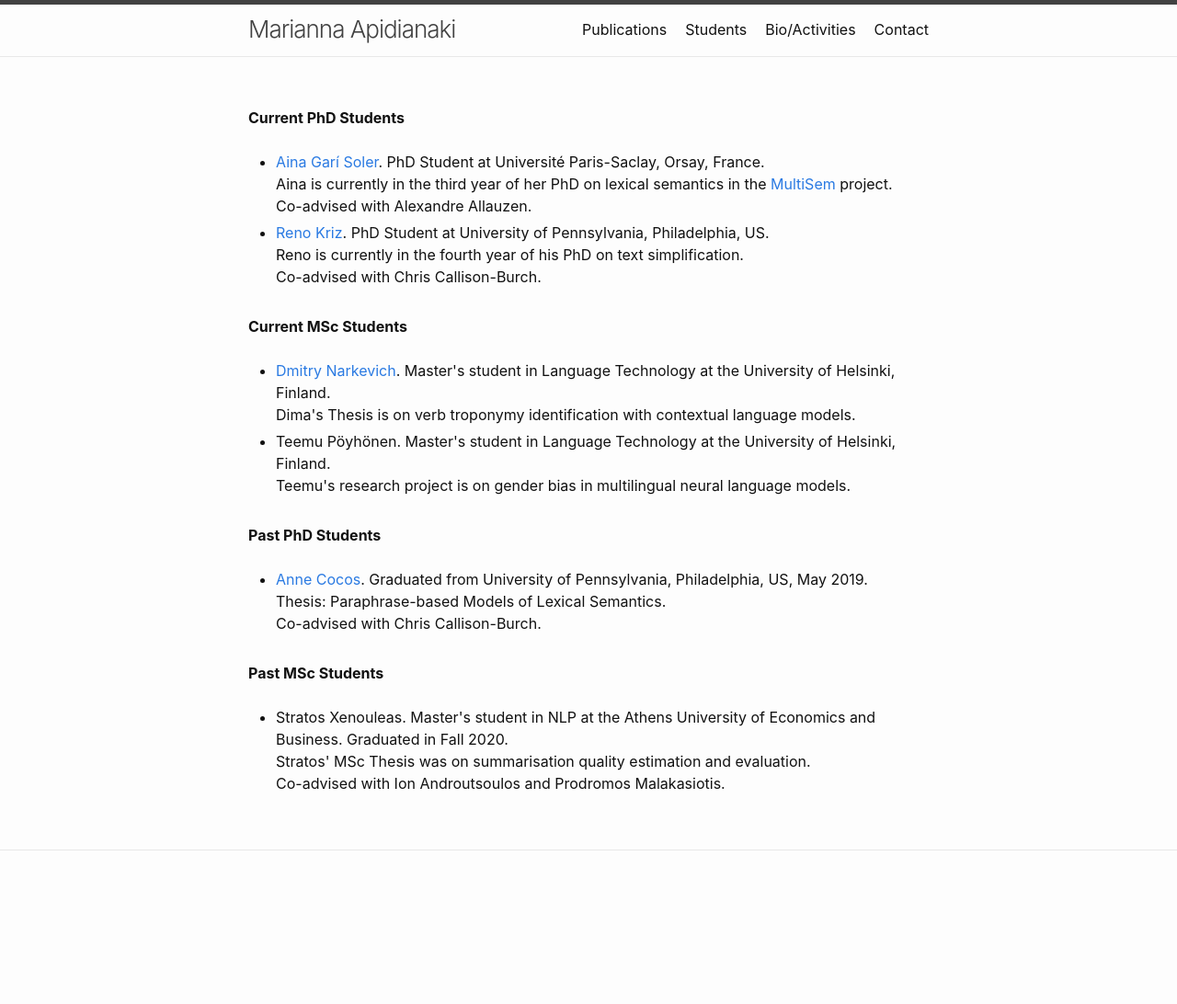
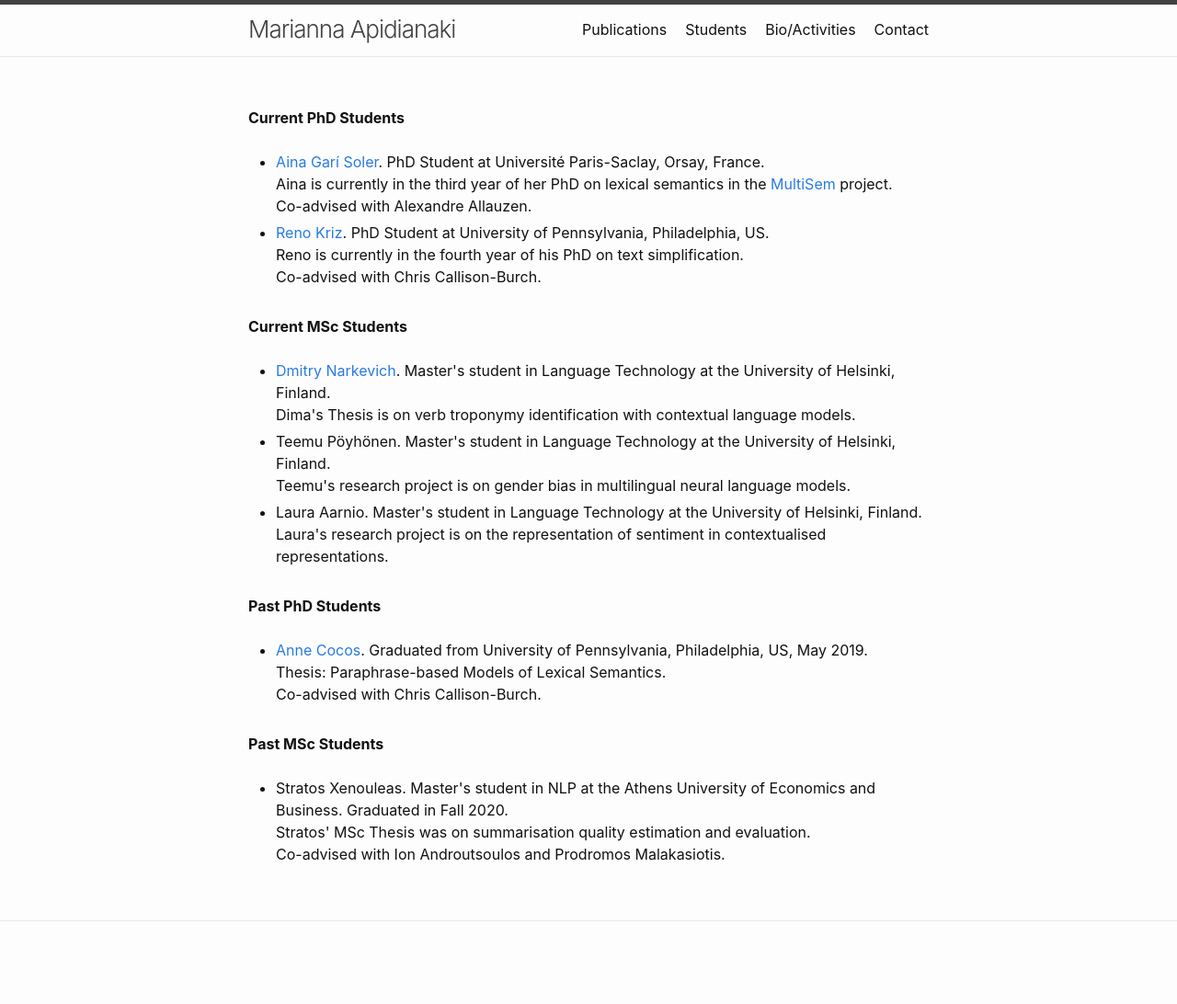
Before and after one commit to mariannaapi/mariannaapi.github.io, a Jekyll site: the page students/index.html, which Jekyll copies as it is, in a window 1280 px wide. Shown: the whole page at 92% size. Built offline with Jekyll 4.4.1, drawn with Linux system fonts in a browser that asks for light colours; before the commit the page ends 1015 px from its top, so only the background shows below that.

Commit message:
Update index.html

```diff
--- a/students/index.html
+++ b/students/index.html
@@ -72,6 +72,11 @@
 	<br>
 	  </li>
 
+	<li> Laura Aarnio. Master's student in Language Technology at the University of Helsinki, Finland.
+		<br>
+		Laura's research project is on the representation of sentiment in contextualised representations.
+	<br>
+	</li>
 
   </div>
 
```
